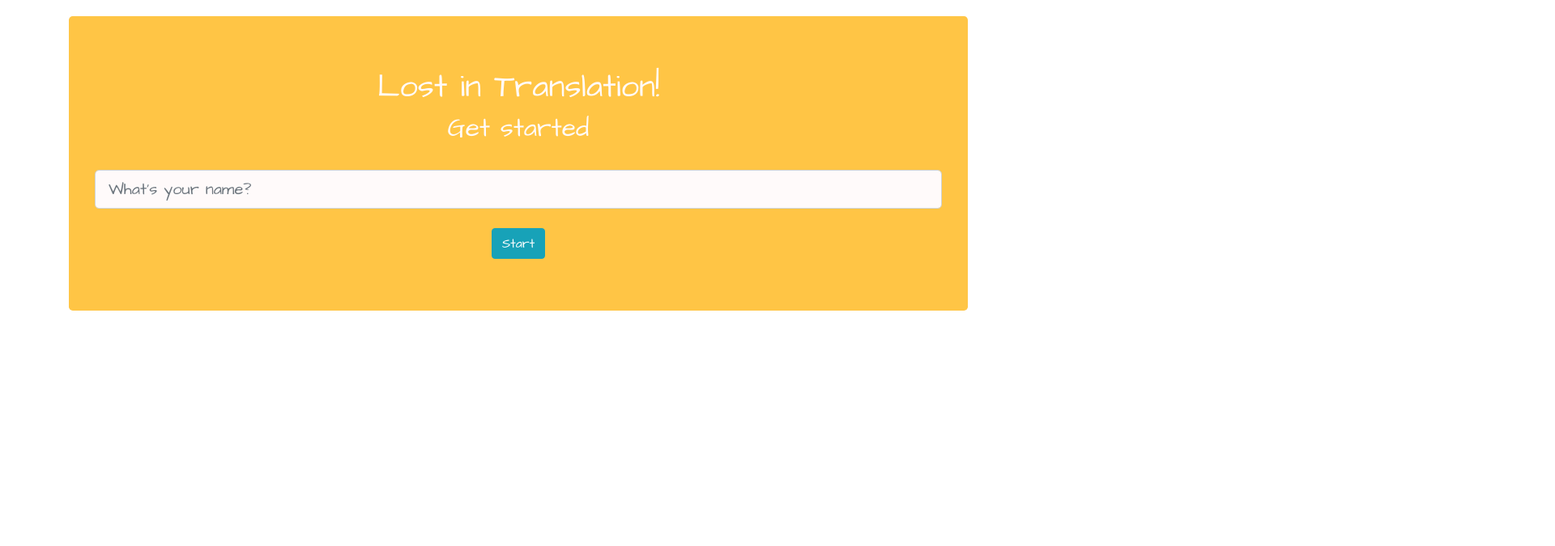
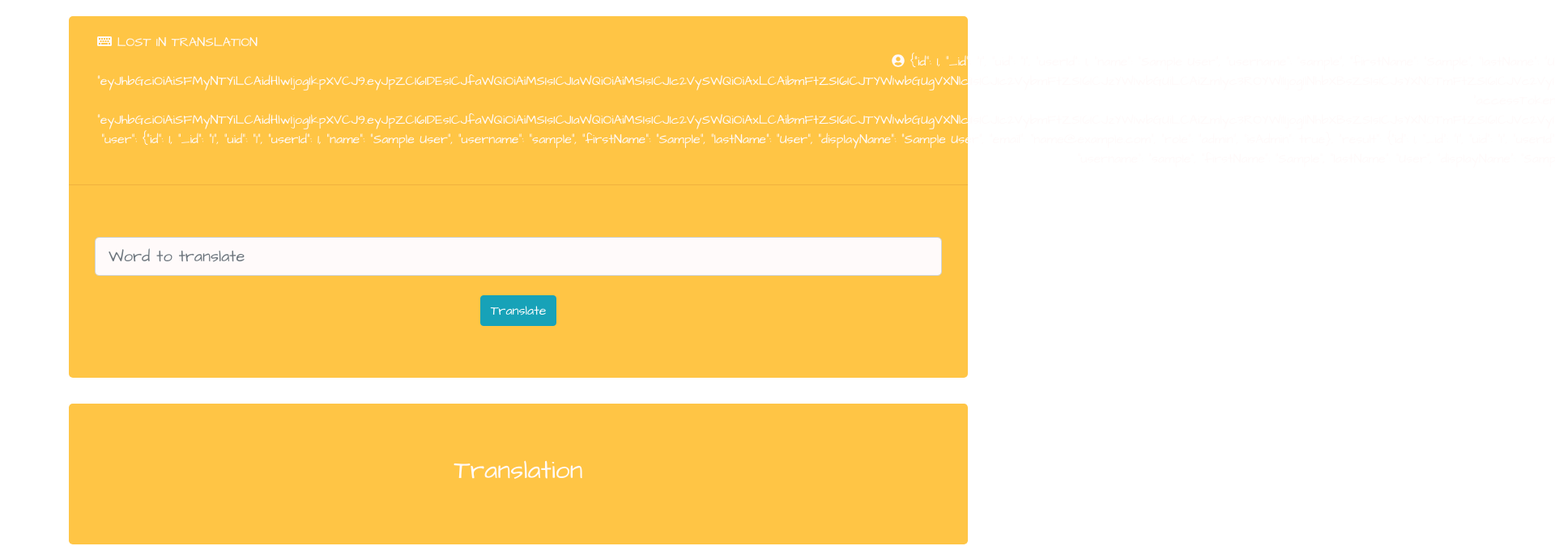
Before and after one commit to maijahaka/lost-in-translation, a React (Create React App) app: page / in a window 1280 px wide. Shown: the top 675 px of the page at 81% size, 1920 px wide, since content can reach past the window. Built offline with nearby package versions, Linux system fonts and the light colour scheme; sample sign-in values are in the browser's storage.

Commit message:
refactor: make translate page the root of the application and make root and profile routes private

```diff
--- a/src/App.js
+++ b/src/App.js
@@ -3,6 +3,8 @@ import {
   Switch,
   Route
 } from 'react-router-dom'
+import PublicRoute from './components/routes/PublicRoute'
+import PrivateRoute from './components/routes/PrivateRoute'
 import Login from './components/containers/Login'
 import Translate from './components/containers/Translate'
 import Profile from './components/containers/Profile'
@@ -15,9 +17,9 @@ function App() {
         <div className="App">
           <main>
             <Switch>
-              <Route exact path="/" component={Login} />
-              <Route path="/translate" component={Translate} />
-              <Route path="/profile" component={Profile} />
+              <PublicRoute path="/login" component={Login} />
+              <PrivateRoute exact path="/" component={Translate} />
+              <PrivateRoute path="/profile" component={Profile} />
             </Switch>
           </main>
         </div>
--- a/src/components/containers/Login.js
+++ b/src/components/containers/Login.js
@@ -10,7 +10,7 @@ function Login() {
 
   const handleLogin = (user) => {
     window.localStorage.setItem('user', user)
-    history.push('/translate')
+    history.push('/')
   }
 
   return (
--- a/src/components/containers/Translate.js
+++ b/src/components/containers/Translate.js
@@ -20,7 +20,7 @@ function Translate() {
       console.log(sentenceArray.length)
       localStorage.setItem('sentences', JSON.stringify(sentenceArray));
       console.log(window.localStorage.getItem('sentences'))
-      history.push('/translate')
+      history.push('/')
     }
   }
 
--- /dev/null
+++ b/src/components/routes/PrivateRoute.js
@@ -0,0 +1,11 @@
+import { Route, Redirect } from 'react-router-dom'
+
+const PrivateRoute = ({ path, component }) => {
+  if (!window.localStorage.getItem('user')) {
+    return <Redirect to="/login" />
+  }
+
+  return <Route path={path} component={component} />
+}
+
+export default PrivateRoute
--- /dev/null
+++ b/src/components/routes/PublicRoute.js
@@ -0,0 +1,5 @@
+import { Route } from 'react-router-dom'
+
+const PublicRoute = ({ path, component }) => <Route path={path} component={component} />
+
+export default PublicRoute
--- a/src/components/shared/AppHeader.js
+++ b/src/components/shared/AppHeader.js
@@ -18,7 +18,7 @@ function AppHeader() {
 
       <Nav>
         <Nav.Item>
-          <NavLink to='/translate'>{faKeyboardIcon} LOST IN TRANSLATION</NavLink>
+          <NavLink to='/'>{faKeyboardIcon} LOST IN TRANSLATION</NavLink>
         </Nav.Item>
         <Nav.Item>
           <NavLink to='/profile'>{faUserCircleIcon} {user && user}</NavLink>
```
